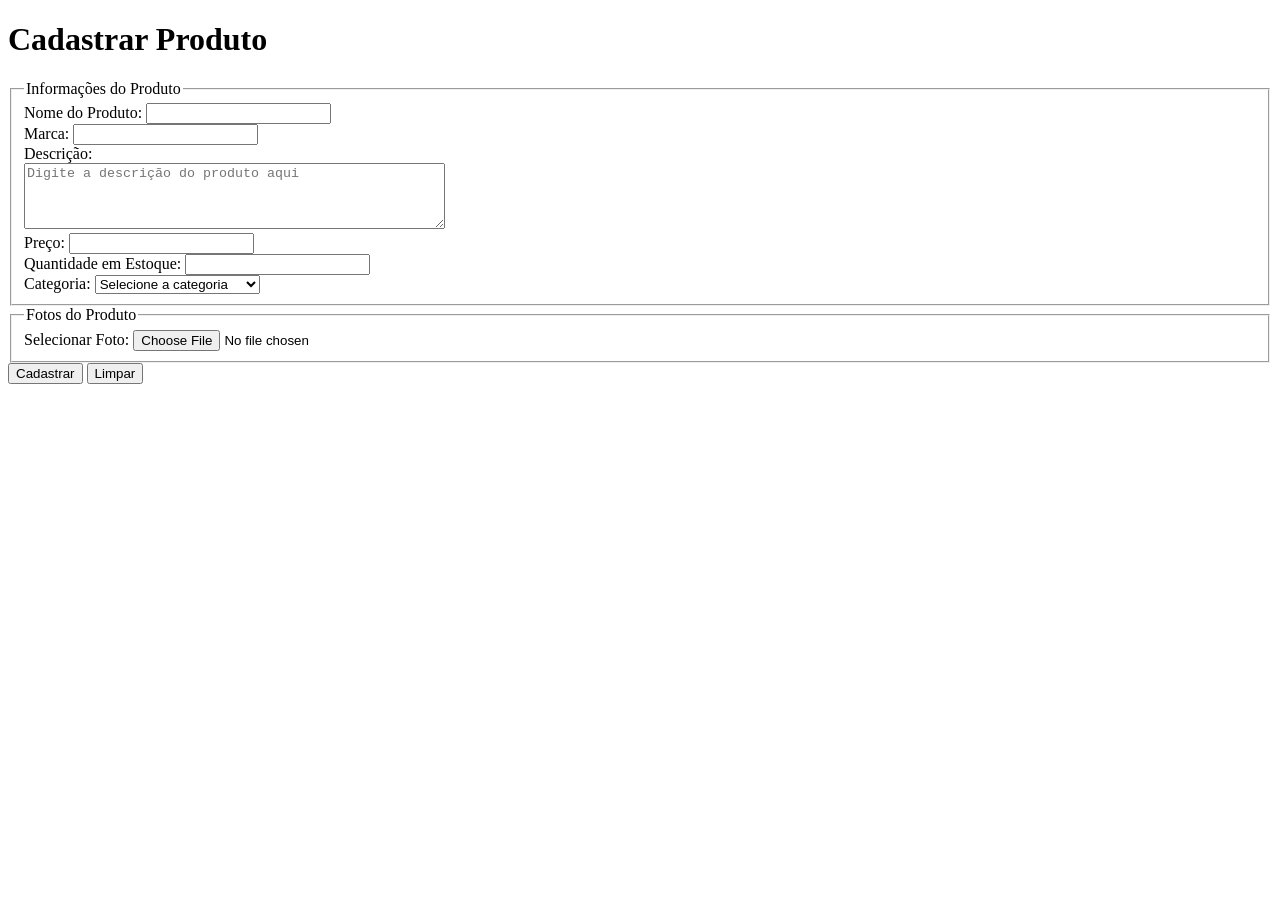
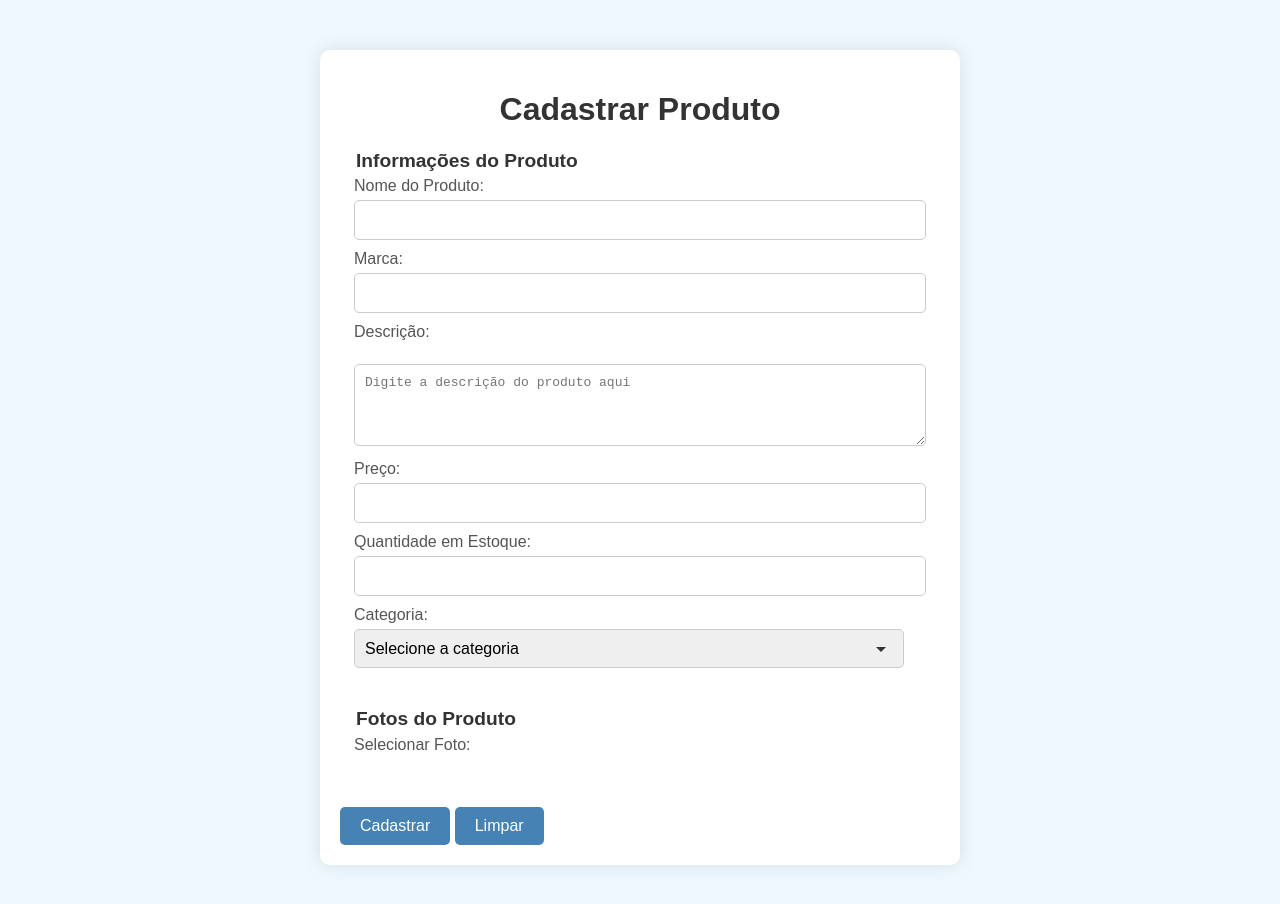
Before and after one commit to nataliabezerra/projeto-ecommerce, a plain HTML site: page cadastrar_produto.html in a window 1280 px wide. Before the commit the page ends 800 px from the top, so only its background shows below. Drawn offline with Linux system fonts and the light colour scheme.

Commit message:
Novos requisitos funcionais

```diff
--- a/cadastrar_produto.html
+++ b/cadastrar_produto.html
@@ -3,8 +3,8 @@
 <head>
     <meta charset="UTF-8">
     <meta name="viewport" content="width=device-width, initial-scale=1.0">
+    <link rel="stylesheet" href="styles.css">
     <title>Cadastrar Produto - Norte Beauty</title>
-    <link rel="stylesheet" href="styles.css">
 </head>
 <body>
     <div class="container">
--- /dev/null
+++ b/fazer_comentario.html
@@ -0,0 +1,27 @@
+<!DOCTYPE html>
+<html lang="pt-br">
+<head>
+    <meta charset="UTF-8">
+    <meta name="viewport" content="width=device-width, initial-scale=1.0">
+    <title>North Beauty - Fazer Comentário</title>
+    <link rel="stylesheet" href="style.css">
+</head>
+<body>
+
+    <header>
+        <h1>Fazer Comentário</h1>
+    </header>
+
+    <main>
+        <form action="#" method="post" class="comment-form">
+            <textarea id="comment" name="comment" placeholder="Digite seu comentário..." rows="4"></textarea>
+            <button type="submit">Comentar</button>
+        </form>
+    </main>
+
+    <footer>
+        <p>&copy; 2024 North Beauty. Todos os direitos reservados.</p>
+    </footer>
+
+</body>
+</html>
--- /dev/null
+++ b/stylecomentario.css
@@ -0,0 +1,61 @@
+body {
+    font-family: Arial, sans-serif;
+    margin: 0;
+    padding: 0;
+    background-color: #8f939e; /* Tom predominante da Sephora */
+}
+
+header {
+    background-color: #27282c; /* Tom escuro */
+    color: white;
+    padding: 20px;
+    text-align: center;
+}
+
+h1 {
+    margin: 0;
+}
+
+main {
+    padding: 20px;
+    text-align: center;
+}
+
+.comment-form {
+    display: flex;
+    flex-direction: column;
+    align-items: center;
+}
+
+textarea {
+    width: 300px;
+    padding: 10px;
+    font-size: 16px;
+    border: 2px solid #c8c9cc; /* Tom mais claro */
+    border-radius: 5px;
+    outline: none;
+    resize: vertical;
+}
+
+button {
+    margin-top: 10px;
+    padding: 10px 20px;
+    background-color: #27282c; /* Tom escuro */
+    color: white;
+    font-size: 16px;
+    border: none;
+    border-radius: 5px;
+    cursor: pointer;
+    transition: background-color 0.3s;
+}
+
+button:hover {
+    background-color: #1a1b1e; /* Tom mais escuro */
+}
+
+footer {
+    background-color: #27282c; /* Tom escuro */
+    color: white;
+    text-align: center;
+    padding: 10px;
+}
--- /dev/null
+++ b/stylemarca.css
@@ -0,0 +1,59 @@
+body {
+    font-family: Arial, sans-serif;
+    margin: 0;
+    padding: 0;
+    background-color: #8f939e; /* Tom predominante da Sephora */
+}
+
+header {
+    background-color: #27282c; /* Tom escuro */
+    color: white;
+    padding: 20px;
+    text-align: center;
+}
+
+h1 {
+    margin: 0;
+}
+
+main {
+    padding: 20px;
+    text-align: center;
+}
+
+.search-form {
+    display: flex;
+    justify-content: center;
+    align-items: center;
+}
+
+input[type="text"] {
+    width: 300px;
+    padding: 10px;
+    font-size: 16px;
+    border: 2px solid #c8c9cc; /* Tom mais claro */
+    border-radius: 5px;
+    outline: none;
+}
+
+button {
+    padding: 10px 20px;
+    background-color: #27282c; /* Tom escuro */
+    color: white;
+    font-size: 16px;
+    border: none;
+    border-radius: 5px;
+    cursor: pointer;
+    transition: background-color 0.3s;
+}
+
+button:hover {
+    background-color: #1a1b1e; /* Tom mais escuro */
+}
+
+footer {
+    background-color: #27282c; /* Tom escuro */
+    color: white;
+    text-align: center;
+    padding: 10px;
+}
--- /dev/null
+++ b/styleproduto.css
@@ -0,0 +1,61 @@
+body {
+    font-family: Arial, sans-serif;
+    margin: 0;
+    padding: 0;
+    background-color: #f4f7fa; /* Tom pastel de azul */
+}
+
+header {
+    background-color: #ffffff; /* Branco */
+    color: #333333; /* Cinza escuro */
+    padding: 20px;
+    text-align: center;
+    box-shadow: 0 2px 4px rgba(0, 0, 0, 0.1); /* Sombra sutil */
+}
+
+h1 {
+    margin: 0;
+    font-weight: lighter; /* Fonte mais delicada */
+}
+
+main {
+    padding: 20px;
+    text-align: center;
+}
+
+.search-form {
+    display: flex;
+    justify-content: center;
+    align-items: center;
+}
+
+input[type="text"] {
+    width: 300px;
+    padding: 10px;
+    font-size: 16px;
+    border: 2px solid #dbe4eb; /* Tom pastel de azul */
+    border-radius: 5px;
+    outline: none;
+}
+
+button {
+    padding: 10px 20px;
+    background-color: #58a4b0; /* Tom pastel de azul */
+    color: white;
+    font-size: 16px;
+    border: none;
+    border-radius: 5px;
+    cursor: pointer;
+    transition: background-color 0.3s;
+}
+
+button:hover {
+    background-color: #4b8e9a; /* Tom pastel de azul mais escuro */
+}
+
+footer {
+    background-color: #ffffff; /* Branco */
+    color: #333333; /* Cinza escuro */
+    text-align: center;
+    padding: 10px;
+}
```
Also changed, not shown: pesquisar_marca.html (added, +27 -0 lines), pesquisar_produto.html (added, +27 -0 lines), styles.css (renamed from style.css).
